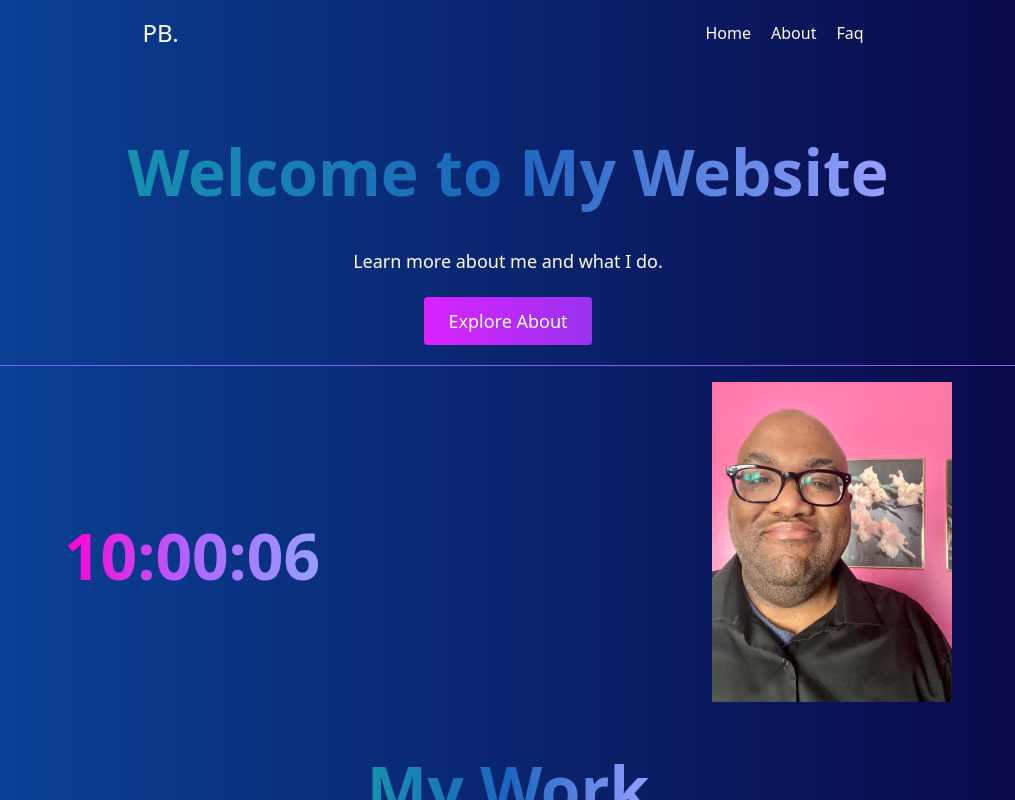
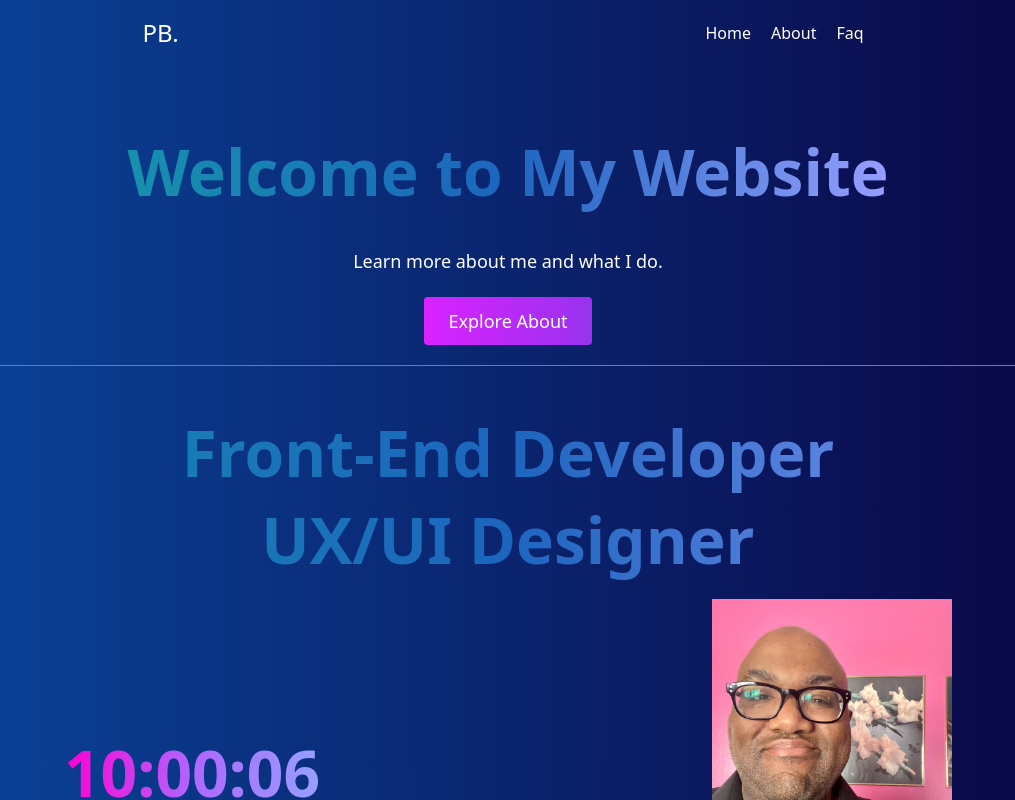
Before and after one commit to gurime/phillips-portfolio, a React (Create React App) app: page / in a window 1280 px wide. Shown: the whole page, without its empty margins (132-1147 px from the left). Built offline with nearby package versions, Linux system fonts and the light colour scheme.

Commit message:
Update Home.jsx

```diff
--- a/src/pages/Home.jsx
+++ b/src/pages/Home.jsx
@@ -16,12 +16,19 @@ return (
 </div>
 {/**hero */}
 
+<h1 style={{textAlign:'center'}} className="hero-title"><span>Front-End Developer <br/> UX/UI Designer</span></h1>
+
+
+
 {/**profile pic */}
 <div className="profilepic-box">
 <h1 className="main-clock" id="clock"><Clock/></h1>
 <img src={propic} alt="..."/>
 </div>
 {/**profile pic */}
+
+
+
 
 
 <div className='Mywork-Title'><h1>My Work</h1>
```
